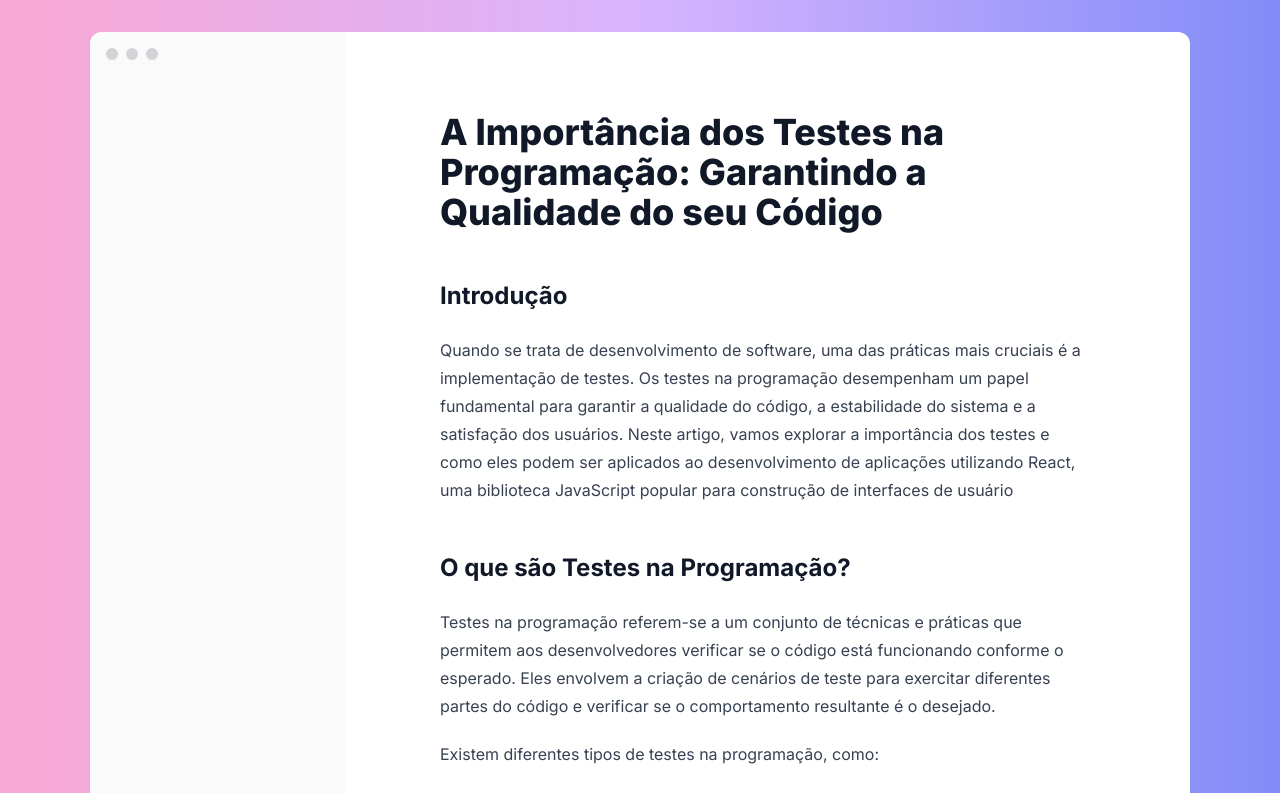
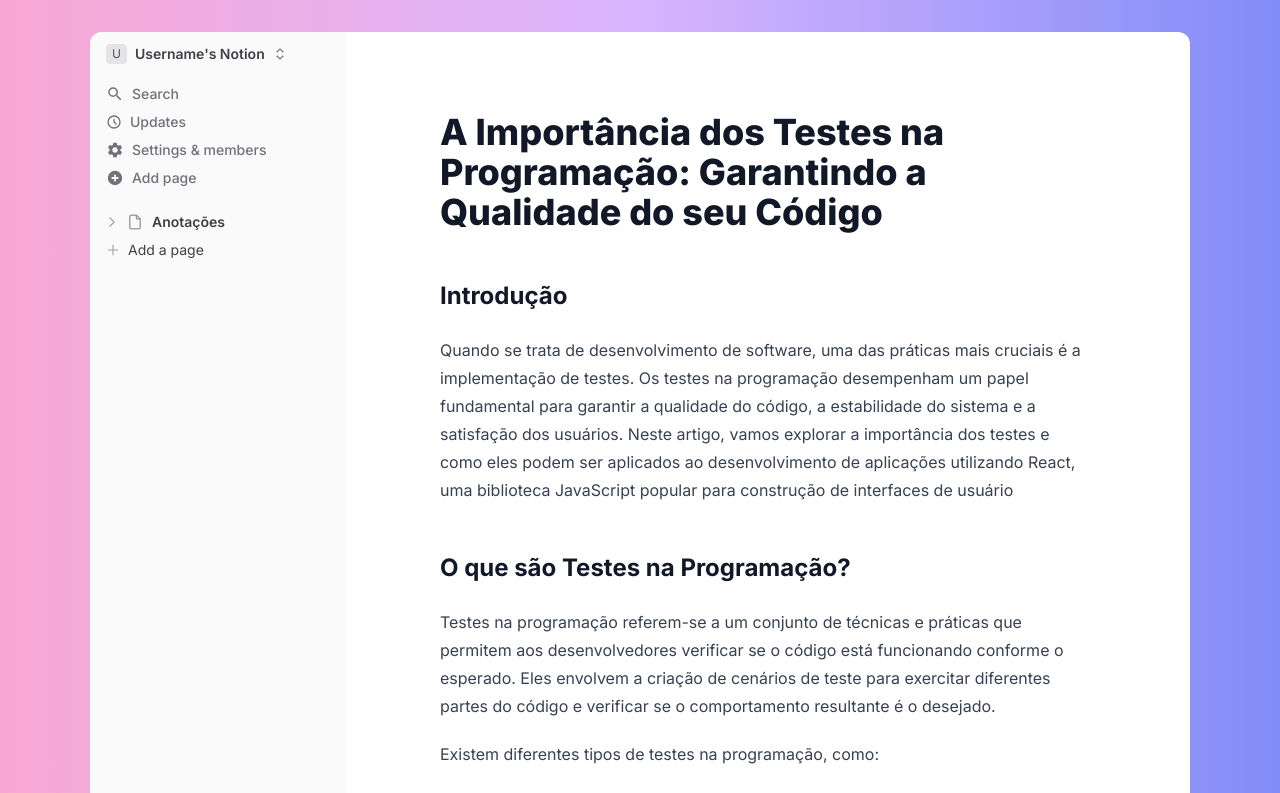
Before and after one commit to eri-prado/notion-react, a Next.js app: page / in a window 1280 px wide. Shown: the top 793 px of the page. Built offline with nearby package versions, Linux system fonts and the light colour scheme.

Commit message:
feat: add sidebar

```diff
--- /dev/null
+++ b/src/app/components/Sidebar/index.tsx
@@ -0,0 +1,57 @@
+import React from 'react';
+import { BiExpandVertical } from 'react-icons/bi';
+import { MdSearch, MdSettings, MdArrowForwardIos } from 'react-icons/md';
+import { HiOutlineClock, HiPlusCircle, HiOutlinePlus } from 'react-icons/hi';
+import { RxFile } from 'react-icons/rx';
+import { TbFile } from 'react-icons/tb';
+
+export default function Sidebar() {
+  return (
+    <div className="flex flex-col group">
+      <button className="flex items-center gap-2 hover:bg-zinc-200 px-4 py-3 mb-1">
+        <span className="py-0.5 px-1.5 bg-zinc-200 text-zinc-600 rounded text-xs">
+          U
+        </span>
+        <span className="text-sm text-zinc-700 font-semibold">{`Username's Notion`}</span>
+        <span className="text-zinc-500">
+          <BiExpandVertical fontSize={'14px'} />
+        </span>
+      </button>
+      <div className="flex flex-col text-sm">
+        <button className="flex items-center gap-2 text-zinc-500 font-medium hover:bg-zinc-200 px-4 py-1">
+          <MdSearch fontSize={'18px'} />
+          Search
+        </button>
+        <button className="flex items-center gap-2 text-zinc-500 font-medium hover:bg-zinc-200 px-4  py-1">
+          <HiOutlineClock fontSize={'16px'} />
+          Updates
+        </button>
+        <button className="flex items-center gap-2 text-zinc-500 font-medium hover:bg-zinc-200 px-4  py-1">
+          <MdSettings fontSize={'18px'} />
+          Settings & members
+        </button>
+        <button className="flex items-center gap-2 text-zinc-500 font-medium hover:bg-zinc-200 px-4  py-1">
+          <HiPlusCircle fontSize={'18px'} />
+          Add page
+        </button>
+      </div>
+      <div className="flex flex-col text-sm mt-4">
+        <button className="flex items-center gap-2 hover:bg-zinc-200 px-4 py-1">
+          <span className="text-zinc-400">
+            <MdArrowForwardIos fontSize={'12px'} />
+          </span>
+          <span className="text-zinc-400">
+            <TbFile fontSize={'18px'} />
+          </span>
+          <span className="text-sm text-zinc-700 font-semibold">Anotações</span>
+        </button>
+        <button className="flex items-center gap-2 hover:bg-zinc-200 px-4 py-1">
+          <span className="text-zinc-400">
+            <HiOutlinePlus fontSize={'14px'} />
+          </span>
+          <span className="text-sm text-zinc-700">Add a page</span>
+        </button>
+      </div>
+    </div>
+  );
+}
--- a/src/app/page.tsx
+++ b/src/app/page.tsx
@@ -1,16 +1,12 @@
-import Image from 'next/image';
 import Editor from './components/Editor';
+import Sidebar from './components/Sidebar';
 
 export default function Home() {
   return (
     <main className="min-h-screen p-8 text-zinc-900 bg-gradient-to-r from-pink-300 via-purple-300 to-indigo-400">
       <div className="bg-white w-[1100px] mx-auto rounded-xl min-h-[720px] shadow-sm border-black/20 overflow-hidden grid grid-cols-[16rem_1fr]">
-        <aside className="bg-zinc-50 border-r-zinc-100 p-4">
-          <div className="flex gap-2 group">
-            <button className="w-3 h-3 rounded-full bg-zinc-300 group-hover:bg-red-400"></button>
-            <button className="w-3 h-3 rounded-full bg-zinc-300 group-hover:bg-yellow-400"></button>
-            <button className="w-3 h-3 rounded-full bg-zinc-300 group-hover:bg-green-400"></button>
-          </div>
+        <aside className="bg-zinc-50 border-r-zinc-100">
+          <Sidebar />
         </aside>
         <main className="p-4">
           <Editor />
```
